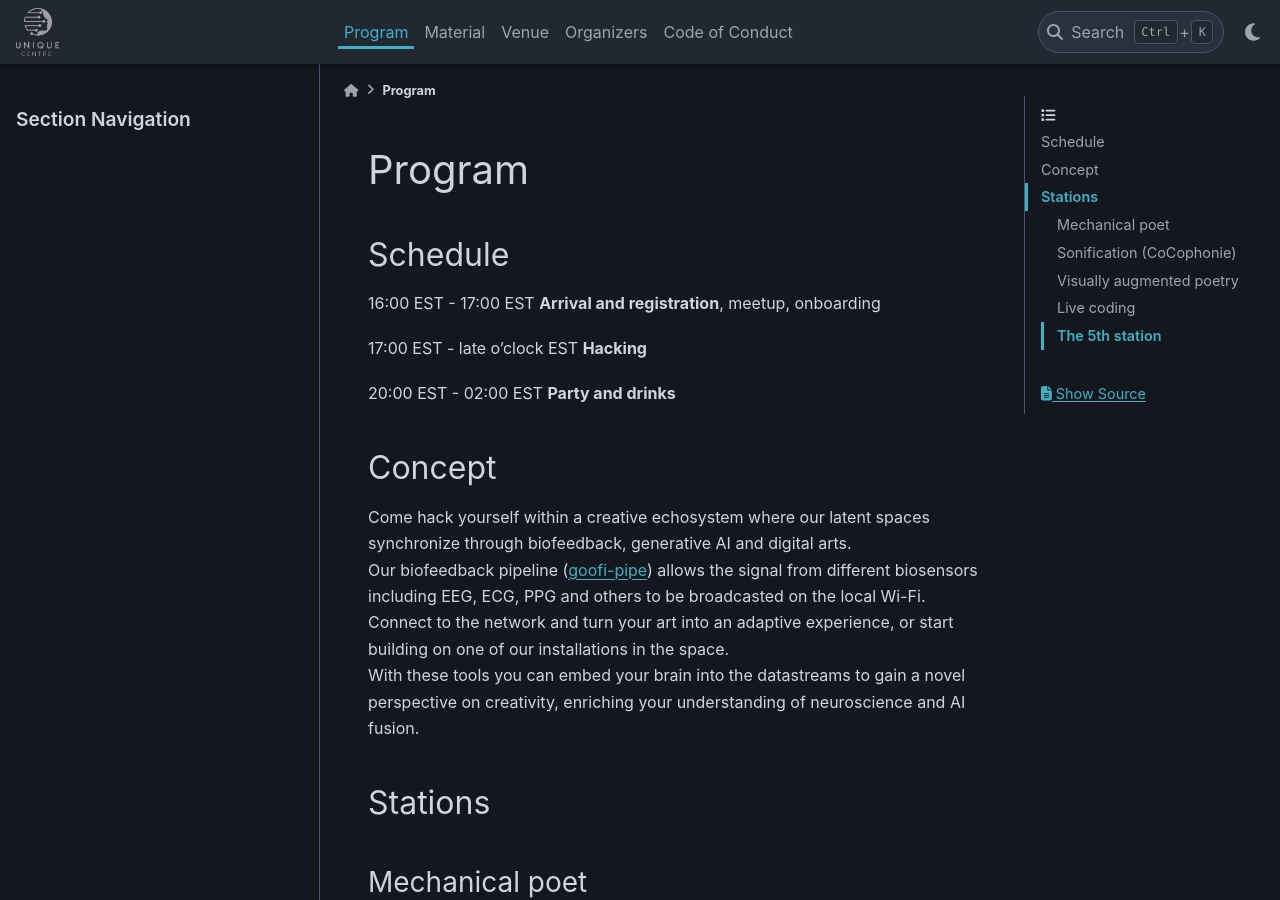
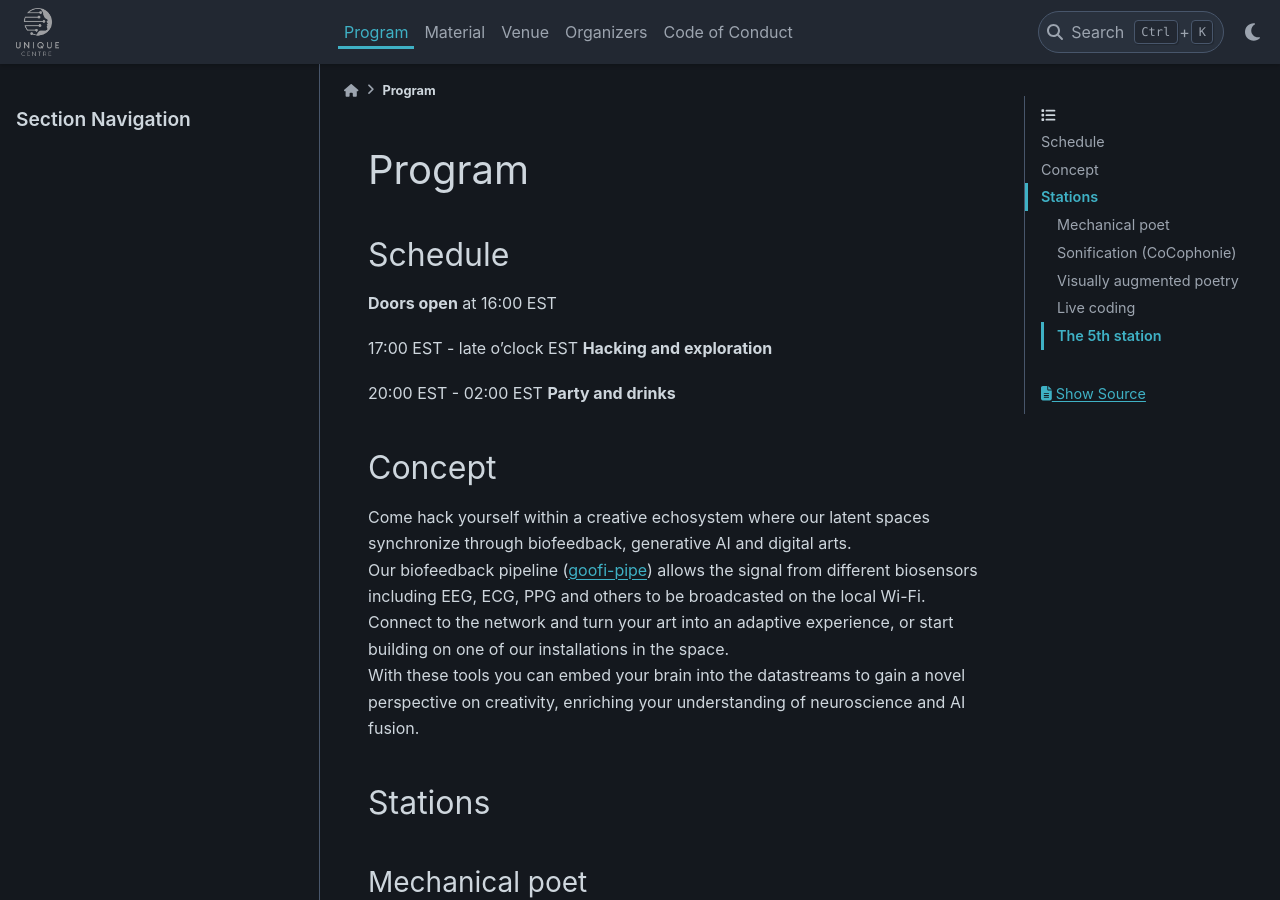
Before and after one commit to neuro-ai-creative-hacknight/neuro-ai-creative-hacknight.github.io, a Jupyter Book: the page built from content/program.md, in a window 1280 px wide and 900 px high. Built offline with Jupyter Book 1.0.4 settings and Sphinx 7.4.7 and the PyData theme 0.15.4, drawn with Linux system fonts in a browser that asks for light colours; pages that are not in the unit, such as notebooks, are missing from menus.

Commit message:
fixed program

```diff
--- a/content/program.md
+++ b/content/program.md
@@ -1,9 +1,9 @@
 # Program
 
 ## Schedule
-16:00 EST - 17:00 EST **Arrival and registration**, meetup, onboarding
+**Doors open** at 16:00 EST
 
-17:00 EST - late o'clock EST **Hacking**
+17:00 EST - late o'clock EST **Hacking and exploration**
 
 20:00 EST - 02:00 EST **Party and drinks**
 
```
